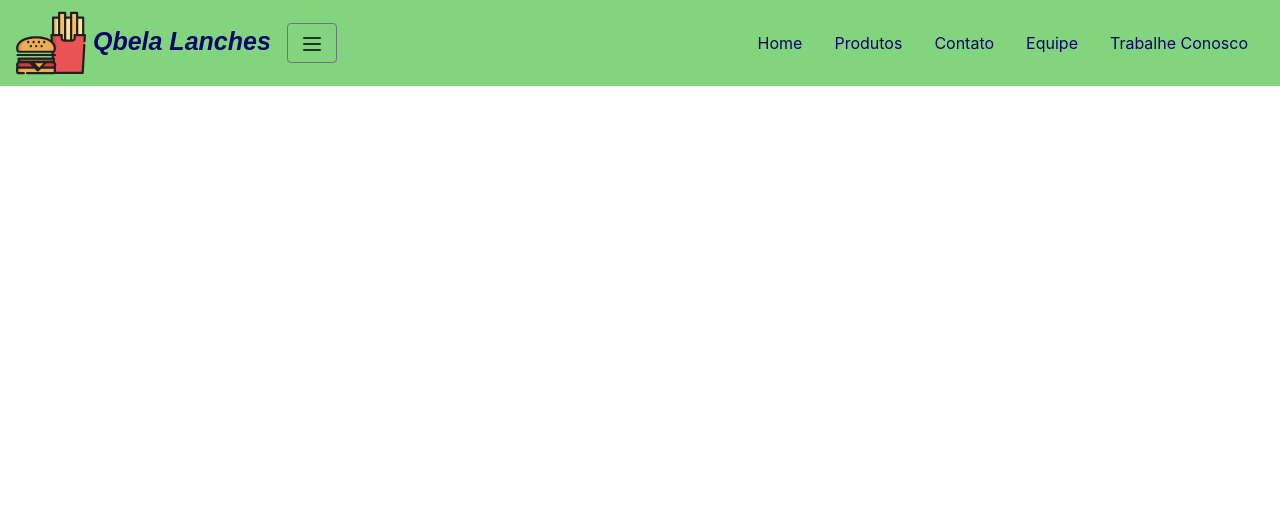
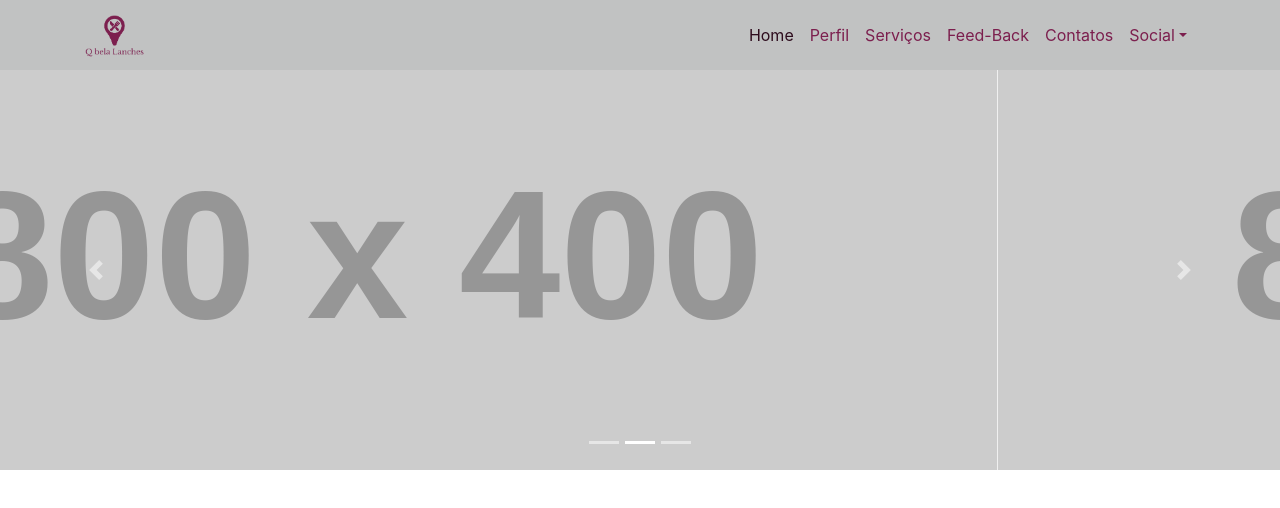
Before and after one commit to Marcos-P-S/Projeto-1, a website: page index.html in a window 1280 px wide. Drawn offline with Linux system fonts and the light colour scheme; placeholder pictures from the web are drawn by us.

Commit message:
adicionei um carrosel e mudei a header para uma barra de navegacao mas bonita

```diff
--- a/assets/scss/style.scss
+++ b/assets/scss/style.scss
@@ -1,78 +1,75 @@
-
 /* variaveis */
-$main-color: rgba(53, 185, 46, 0.613);
-$secundary-color: #06066a;
+$main-color: #7C1F4E;
+$secundary-color:#C1C2C2;
+$terciaria-color:#F374AE;
+$quartiaria-colar:#4C8577;
 
 /* Geral */
 * {
   padding: 0;
   margin: 0;
 }
-.row{
+.row {
   margin: 0;
 }
-.container{
-    padding: 70px 0;
-}
-p, li {
+p,
+li {
   color: $secundary-color;
-    font-size: 14px;
 }
 
 /* barra de navegação */
-header section nav {
-  background-color: $main-color;
+html body header {
+  background-color: $secundary-color;
   color: $main-color;
+  padding: 0;
+
 
   a {
-    color: $secundary-color;
+    color: $main-color;
   }
 
   a:hover {
-    color: $secundary-color;
-  }
-
-  #logo {
-    width: 70px;
-    margin-right: 0px;
-
-
+    color: $terciaria-color;
 
   }
-  .Qbela {
-    font-size: 25px;
-    font-style: oblique;
-    font-family: sans-serif;
+  .navbar-brand{
+    min-width: 50px;
+    min-height: 50px;
+    img{
+      width:60px ;
+   }
+  }
+  .container .navbar-toggler{
+    outline: none;
+  }
+}
+#navbarSite .navbar-nav .active{
+color: #2e0c1d;
+}
+.dropdown-menu {
+  background-color: $secundary-color;
 
+  .dropdown-item{
+    color: $main-color;
   }
-#navbar-links{
-    a {
-        color: $secundary-color;
+  .dropdown-item:hover{
+    background-color: $secundary-color;
+    color: $terciaria-color;
   }
-
-      a:hover {
-        color: #b75ea4;
-      }
-
-    }
-
 }
 
 
-#nav-container {
-    padding-top: 0;
-    padding-bottom: 0;
+/* Garantir que o carrossel tenha altura consistente */
+.carousel-inner img {
+height: 400px; /* Ajuste conforme necessário */
+object-fit: cover; /* Cobre o espaço mantendo a proporção */
 }
+@media (max-width:991px){
+  html body header {
     .navbar-brand{
-    padding: 0;
-    color: $secundary-color;
-
-    :hover{
-        color: $secundary-color;
+      img{
+        width:85px ;
       }
     }
-
-.navbar-exand-lg .navbar-nav .nav-link{
-    padding: 1rem .8rem;
-
   }
+}
--- a/index.html
+++ b/index.html
@@ -3,11 +3,7 @@
   <head>
     <!-- Meta tags Obrigatórias -->
     <meta charset="utf-8" />
-    <meta
-      name="viewport"
-      content="width=device-width, initial-scale=1, shrink-to-fit=no"
-    />
-
+    <meta name="viewport" content="width=device-width, initial-scale=1, shrink-to-fit=no"/>
     <!-- Bootstrap CSS -->
     <link rel="stylesheet" href="/assets/css/bootstrap.min.css" />
     <link rel="stylesheet" href="./assets/scss/style.css" />
@@ -16,40 +12,85 @@
   </head>
   <body>
     <!-- Barra de navegação -->
-    <header>
+    <header class="navbar navbar-expand-lg">
       <!-- conteiner -->
-      <section class="container" id="nav-container">
-        <!-- navbar -->
-        <nav class="navbar navbar-expand-lg fixed-top">
-          <!-- logo -->
-          <a href="#" class="navbar-brand Qbela">
-            <img id="logo" src="./assets/fast-food-hamburguer-svgrepo-com.svg" alt="Qbela Lanches"/>
-            <b>Qbela Lanches</b>
-          </a>
+      <div class="container">
         <!-- botão responsivo -->
-
         <button
-            class="btn btn-outline-secondary"
+          class="navbar-toggler"
           type="button"
           data-toggle="collapse"
-            data-target="#navbar-links"
-            aria-controls="navbar-links"
-            aria-expanded="false"
-            aria-label="alterna-navegação"
-          >
-            <img class="Expandir" src="./assets/three-bars.svg" alt="expandir">
+          data-target="#navbarSite">
+          <img src="/assets/img/three-bars.svg 14-41-17-598.svg" alt="Mostrar Mais">
         </button>
+        <!-- Logo -->
+        <a class="navbar-brand mx-auto" href="#">
+          <img id="logo" src="/assets/img/main-logo-transparent.png"alt="Qbela Lanches"/>
+        </a>
+        <!-- navbar -->
+        <nav class="collapse navbar-collapse" id="navbarSite">
           <!-- links -->
-          <div class="collapse navbar-collapse justify-content-end" id="navbar-links">
-            <a href="#" class="nav-item nav-link" id="Home-menu">Home</a>
-            <a href="#" class="nav-item nav-link" id="Produtos-menu">Produtos</a>
-            <a href="#" class="nav-item nav-link" id="Contact-menu">Contato</a>
-            <a href="#" class="nav-item nav-link" id="Team-menu">Equipe</a>
-            <a href="#" class="nav-item nav-link" id="Trabalhe-conosco-menu">Trabalhe Conosco</a>
+          <ul class="navbar-nav ml-auto">
+            <li class="nav-item active">
+              <a class="nav-link active" href="#">Home</a>
+            </li>
+            <li class="nav-item">
+              <a class="nav-link" href="#">Perfil</a>
+            </li>
+            <li class="nav-item">
+              <a class="nav-link" href="#">Serviços</a>
+            </li>
+            <li class="nav-item">
+              <a class="nav-link" href="#">Feed-Back</a>
+            </li>
+            <li class="nav-item">
+              <a class="nav-link" href="#">Contatos</a>
+            </li>
+             <!-- links dropdown -->
+            <li class="nav-item dropdown">
+              <a class="nav-link dropdown-toggle" href="#" data-toggle="dropdown" id="navDrop">Social</a>
+                <!-- links dropdown -->
+              <div class="dropdown-menu dropdown-menu-start border border-primary border-0">
+                <a class="dropdown-item" href="#">Meta</a>
+                <a class="dropdown-item" href="#">X</a>
+                <a class="dropdown-item" href="#">Instagram</a>
               </div>
+            </li>
+          </ul>
         </nav>
-      </section>
+      </div>
     </header>
+
+    <!-- Main Area do carrousel -->
+     <div id="carouselSite" class="carousel slide" data-ride="carousel">
+      <ol class="carousel-indicators">
+        <li data-target="#carouselSite" data-slide-to="0" class="active"></li>
+        <li data-target="#carouselSite" data-slide-to="1"></li>
+        <li data-target="#carouselSite" data-slide-to="2"></li>
+      </ol>
+      <div class="carousel-inner">
+        <div class="carousel-item active">
+          <img src="https://fakeimg.pl/800x400/ff0000,128/000,255?text=World001&font=lobster" class="w-100 d-block">
+        </div>
+        <div class="carousel-item">
+          <img src="https://fakeimg.pl/800x400/ff0230,128/000,255?text=World002&font=lobster" class="w-100 d-block">
+        </div>
+        <div class="carousel-item">
+          <img src="https://fakeimg.pl/800x400/ff2371,128/000,255?text=World003&font=lobster" class="w-100 d-block">
+        </div>
+
+      </div>
+      <a class="carousel-control-prev" href="#carouselSite" role="button" data-slide="prev" >
+        <span class="carousel-control-prev-icon"></span>
+        <span class="sr-only">anterior</span>
+      </a>
+      <a class="carousel-control-next" href="#carouselSite" role="button" data-slide="next" >
+        <span class="carousel-control-next-icon"></span>
+        <span class="sr-only">Proximo</span>
+      </a>
+
+     </div>
+
 
     <!-- JavaScript (Opcional) -->
     <!-- jQuery primeiro, depois Popper.js, depois Bootstrap JS -->
```
Also changed, not shown: package.json (added, +11 -0 lines), assets/fast-food-hamburguer-svgrepo-com.svg (deleted), assets/img/main-logo-transparent.png (added), assets/img/main-logo-transparent.svg (added), assets/img/three-bars.svg 14-41-17-598.svg (renamed from assets/three-bars.svg), assets/scss/style.css, 1 other file. Lines whose indentation alone changed are shown as unchanged.
